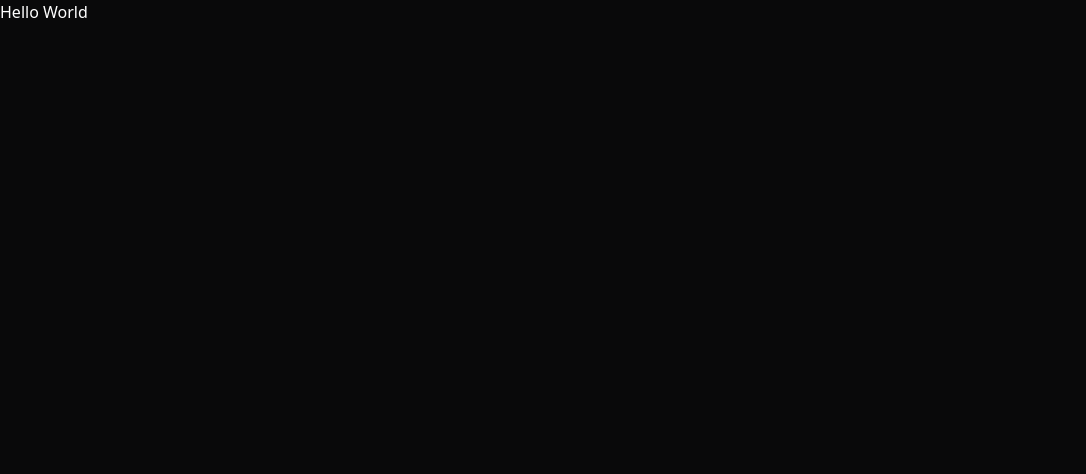
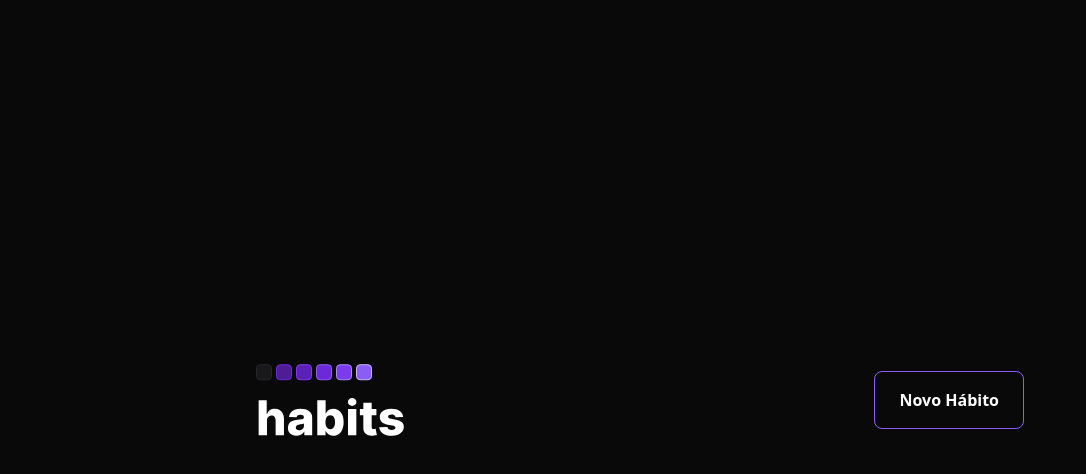
Before and after one commit to gomessgbr/NLW-Habits-FrontEnd-Web, a React (Vite) app: page / in a window 1280 px wide. Shown: the top 474 px of the page, without its empty margins (0-1086 px from the left). Built offline with nearby package versions, Linux system fonts and the light colour scheme.

Commit message:
feat: image and button to page

```diff
--- a/src/App.tsx
+++ b/src/App.tsx
@@ -1,9 +1,21 @@
-import './styles/global.css'
+import "./styles/global.css";
+
+import logoImage from "./assets/logo.svg";
 
 export function App() {
   return (
-    <div>
-      <h1>Hello World</h1>
+    <div className="w-screen h-screen flex justify-center items-center">
+      <div className="w-full max-w-5xl px-6 flex flex-col gap-16 ">
+        <div className="w-full max-w-3xl mx-auto flex items-center justify-between">
+          <img src={logoImage} alt="Habits" />
+          <button
+            type="button"
+            className="border border-violet-500 font-semibold rounded-lg px-6 py-4 "
+          >
+            Novo Hábito
+          </button>
+        </div>
+      </div>
     </div>
   );
 }
```
